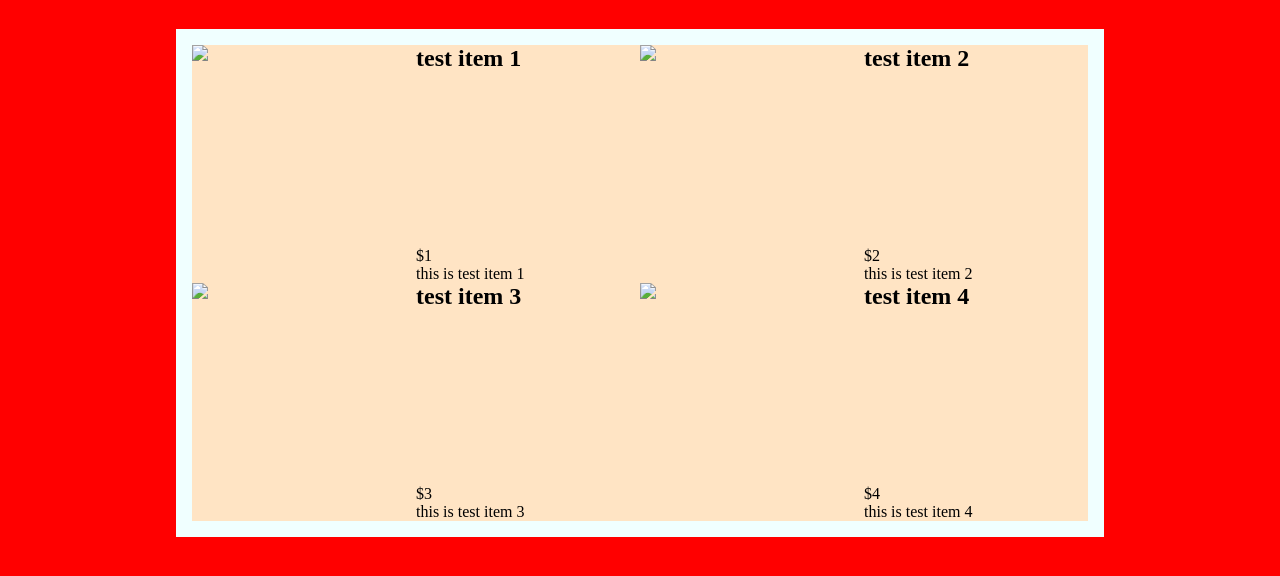
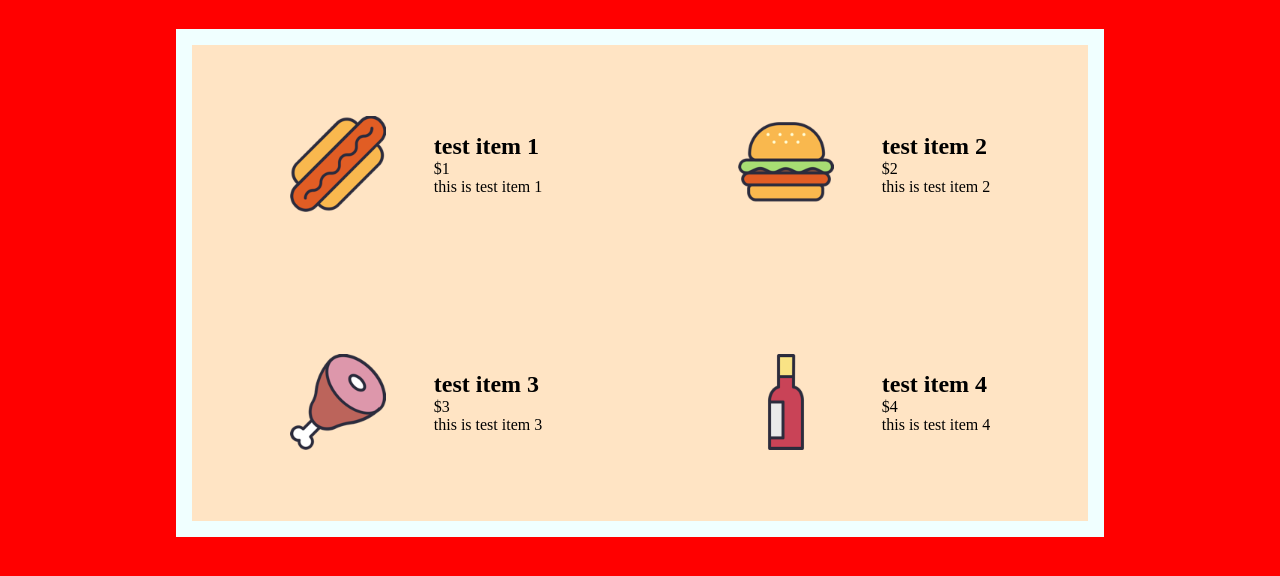
Before and after one commit to jdcalvelli/odin-restaurant-page, a website built with webpack: page dist/index.html in a window 1280 px wide. Both pictures are taken after a click on the item "menu". Shown: the part 192-768 px from the top of the page. Built offline with nearby package versions, Linux system fonts and the light colour scheme.

Commit message:
adding images and styling menu area

```diff
--- a/src/menu.js
+++ b/src/menu.js
@@ -1,4 +1,9 @@
 import { navbar } from "./nav"
+
+import Hotdog from './hotdog.png';
+import Hamburger from './hamburger.png';
+import Meat from './meat.png';
+import Wine from './wine.png';
 
 const menuPage = (() => {
 
@@ -24,13 +29,13 @@ const menuPage = (() => {
         menuPageDiv.appendChild(menuItemsDiv);
 
         //appending menu items to menupagediv
-        menuItemsDiv.appendChild(new menuItem('#', 'test item 1', '$1', 'this is test item 1').createMenuItem());
+        menuItemsDiv.appendChild(new menuItem(Hotdog, 'test item 1', '$1', 'this is test item 1').createMenuItem());
 
-        menuItemsDiv.appendChild(new menuItem('#', 'test item 2', '$2', 'this is test item 2').createMenuItem());
+        menuItemsDiv.appendChild(new menuItem(Hamburger, 'test item 2', '$2', 'this is test item 2').createMenuItem());
 
-        menuItemsDiv.appendChild(new menuItem('#', 'test item 3', '$3', 'this is test item 3').createMenuItem());
+        menuItemsDiv.appendChild(new menuItem(Meat, 'test item 3', '$3', 'this is test item 3').createMenuItem());
 
-        menuItemsDiv.appendChild(new menuItem('#', 'test item 4', '$4', 'this is test item 4').createMenuItem());
+        menuItemsDiv.appendChild(new menuItem(Wine, 'test item 4', '$4', 'this is test item 4').createMenuItem());
     }
 
     return { renderMenuPage }
@@ -54,6 +59,11 @@ class menuItem {
         const menuItemImg = document.createElement('img');
         menuItemImg.src = this.imageSrc;
 
+
+        //menu item text div creation
+        const menuItemTextDiv = document.createElement('div');
+        menuItemTextDiv.classList.add('menuItemText');
+
         //create item title h2 element
         const menuItemTitle = document.createElement('h2');
         menuItemTitle.textContent = this.itemName;
@@ -66,11 +76,14 @@ class menuItem {
         const menuItemDesc = document.createElement('p');
         menuItemDesc.textContent = this.itemDesc;
 
+        //ATTACH TEXT TO TEXT DIV
+        menuItemTextDiv.appendChild(menuItemTitle);
+        menuItemTextDiv.appendChild(menuItemPrice);
+        menuItemTextDiv.appendChild(menuItemDesc);
+
         //ATTACH TO MENU DIV
         menuItemDiv.appendChild(menuItemImg);
-        menuItemDiv.appendChild(menuItemTitle);
-        menuItemDiv.appendChild(menuItemPrice);
-        menuItemDiv.appendChild(menuItemDesc);
+        menuItemDiv.appendChild(menuItemTextDiv);
 
         //RETURNING NEW MENU ITEM DIV TO PLACE WHEREVER
         return menuItemDiv;
--- a/src/style.css
+++ b/src/style.css
@@ -89,15 +89,14 @@
 .menuItem {
     background-color: bisque;
 
-    display: grid;
-    grid-template-columns: repeat(2, 1fr);
-    grid-template-rows: 1fr;
+    display: flex;
+    justify-content: center;
+    align-items: center;
 }
 
 .menuItem img {
-    grid-column: 1;
+    height: 6rem;
+    width: 6rem;
+
+    margin-right: 3rem;
 }
-
-.menuItem h2, p {
-    grid-column: 2;
-}
--- a/webpack.config.js
+++ b/webpack.config.js
@@ -12,6 +12,10 @@ module.exports = {
         test: /\.css$/i,
         use: ['style-loader', 'css-loader'],
       },
+      {
+        test: /\.(png|svg|jpg|jpeg|gif)$/i,
+        type: 'asset/resource',
+      },
     ],
   },
 };
```
Also changed, not shown: dist/17060d5e9e986b1f4f6e.png (added), dist/539858b1c775b1b60cc8.png (added), dist/8f96af245a229c9e52c5.png (added), dist/9eb216fbac2a1bd2dbc9.png (added), dist/main.js, src/hamburger.png (added), src/hotdog.png (added), src/meat.png (added), src/wine.png (added).
